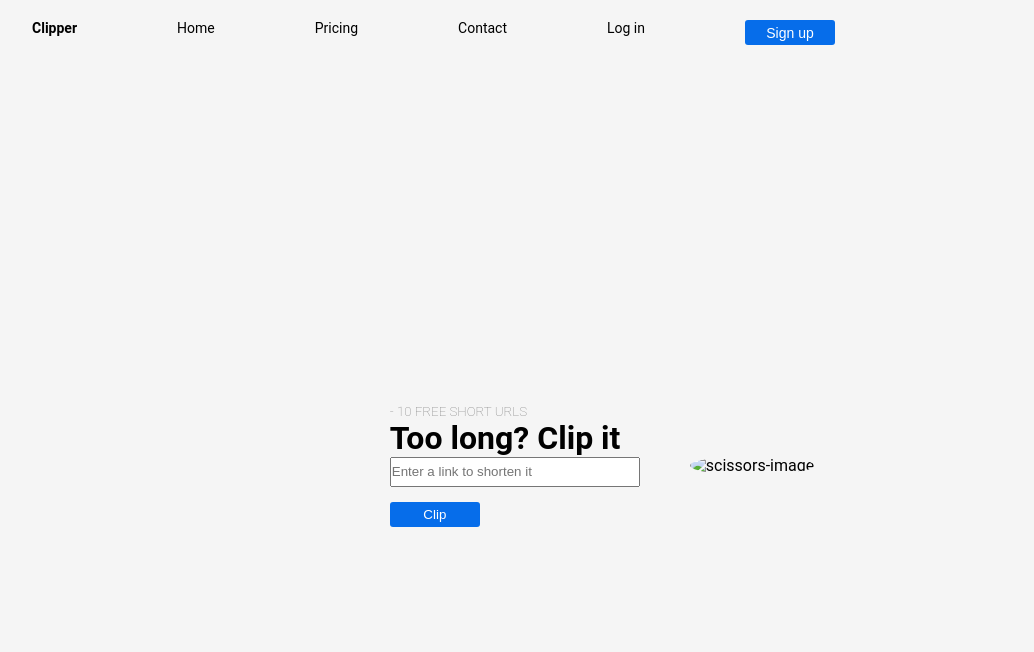
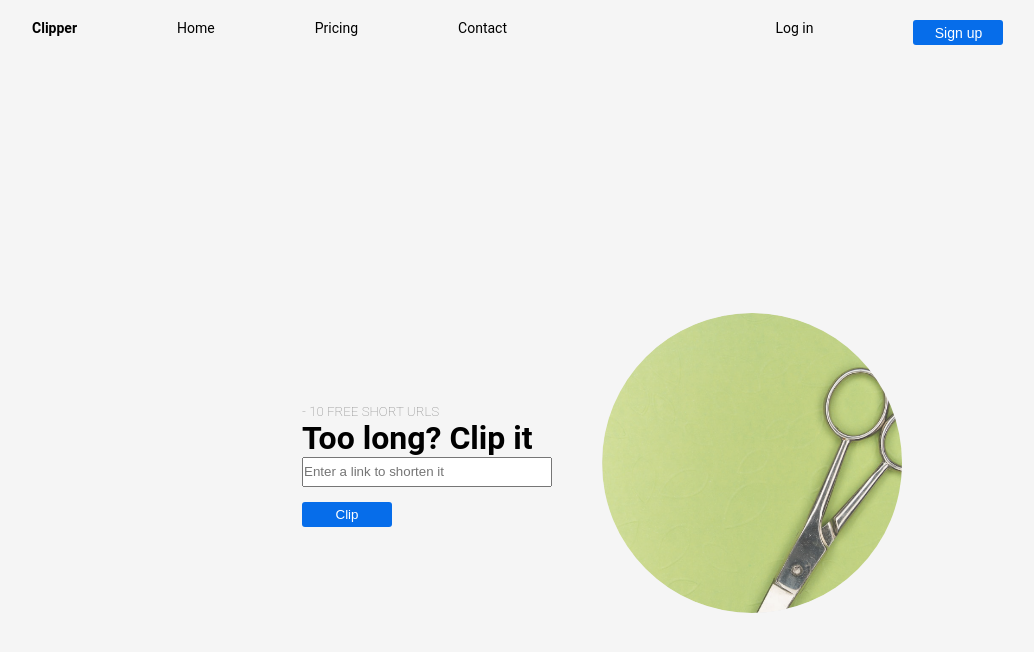
Before and after one commit to igbominadeveloper/clip-it-template, a plain HTML site: page index.html in a window 1280 px wide. Shown: the whole page, without its empty margins (38-1072 px from the left). Drawn offline with Linux system fonts and the light colour scheme.

Commit message:
added the green-scissors image

```diff
--- a/index.html
+++ b/index.html
@@ -20,9 +20,10 @@
           <li class="nav-list"><a href="">Home</a></li>
           <li class="nav-list"><a href="">Pricing</a></li>
           <li class="nav-list"><a href="">Contact</a></li>
-
-          <li class="nav-list push"><a href="">Log in</a></li>
-          <li class="nav-list push"><a href=""><button class="sign-up-button">Sign up</button></a></li>
+          <ul class="main-nav push">
+            <li class="nav-list"><a href="">Log in</a></li>
+            <li class="nav-list"><a href=""><button class="sign-up-button">Sign up</button></a></li>
+          </ul>
         </ul>
       </nav>
     </div>
@@ -36,7 +37,7 @@
         <button class="clip-button">Clip</button>
       </div>
       <div>
-        <img src="./image/scissors-img.jpeg" class="scissors-image"alt="scissors-image" />
+        <img src="./images/green-scissors.png" class="scissors-image"alt="scissors-image" />
       </div>
     </div>
 
--- a/style.css
+++ b/style.css
@@ -58,6 +58,10 @@ input{
     background-color: rgb(6, 109, 234);
 }
 
+.push{
+    margin: auto;
+}
+
 .clip-button{
     color: white;
     height:25px;
```
Also changed, not shown: images/green-scissors.png (renamed from green-scissors.png).
